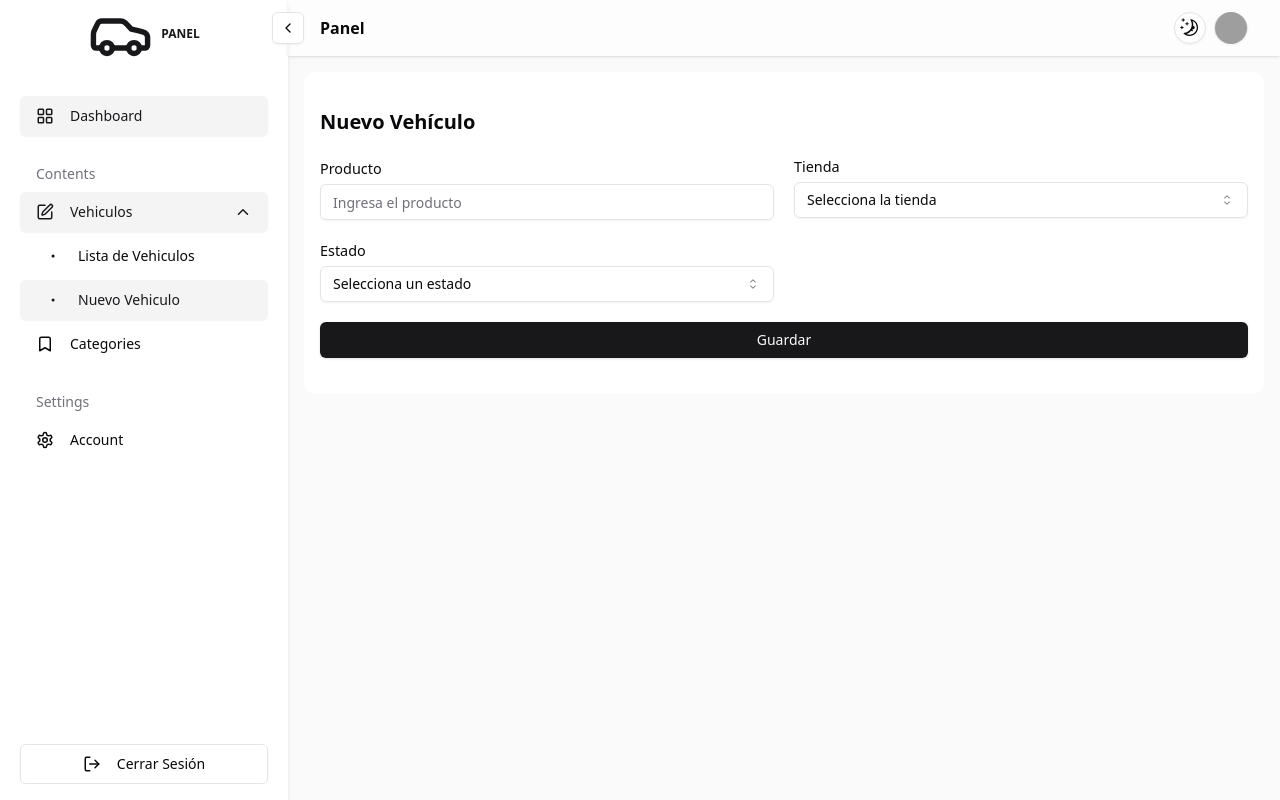
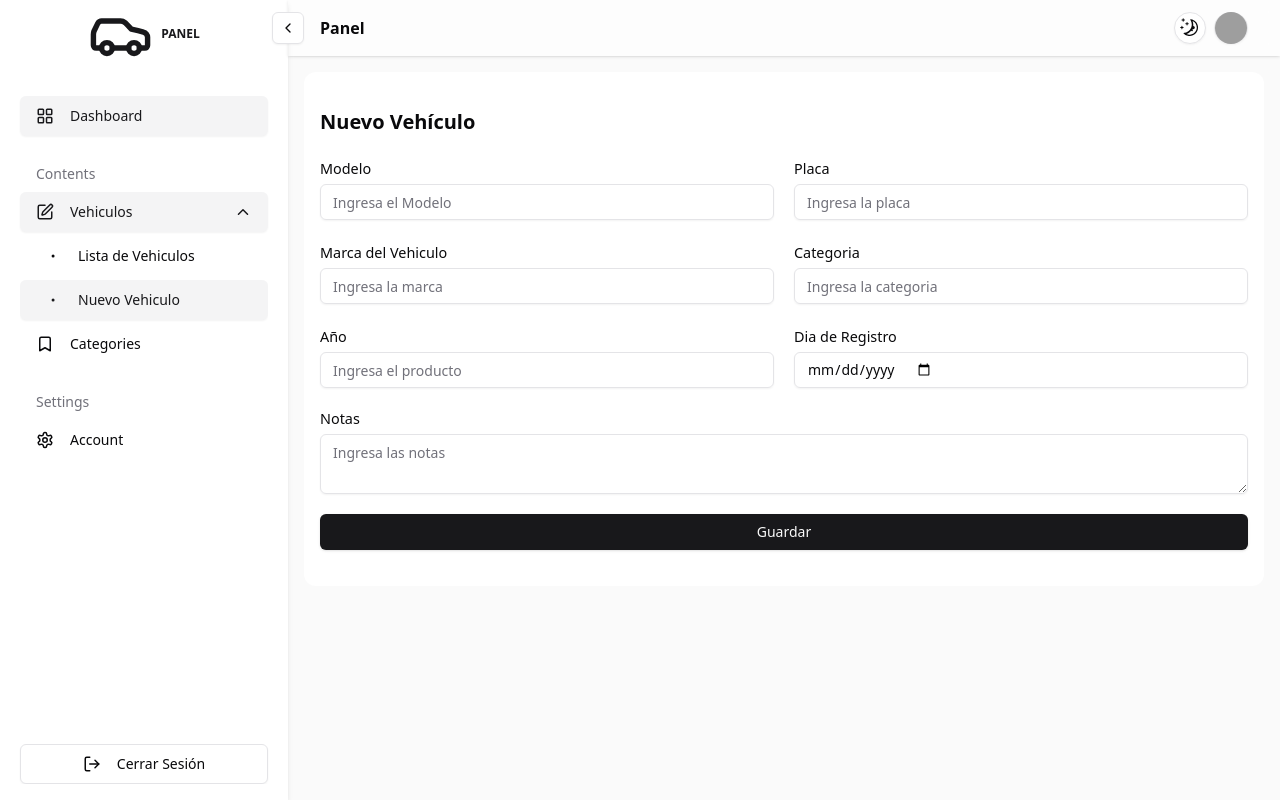
Before and after one commit to 2003scott/mecanica-client, a React (Vite) app: page /dashboard/vehicles/create in a window 1280 px wide. Built offline with nearby package versions, Linux system fonts and the light colour scheme; grey boxes are pictures that could not be loaded.

Commit message:
feat: enhance vehicle creation form with new fields and improved error handling

```diff
--- a/src/pages/dashboard/vehicles/create/index.tsx
+++ b/src/pages/dashboard/vehicles/create/index.tsx
@@ -1,88 +1,97 @@
-"use client"
-
 import { ButtonForm } from "@/components/custom/button-form"
 import { Inputform } from "@/components/custom/input-form"
-import { Selectform } from "@/components/custom/select-form"
-import { SelectItem } from "@radix-ui/react-select"
-import axios from "axios"
+import { TextAreaform } from "@/components/custom/textarea-form"
+import { http } from "@/proxys/http"
+import { vehicle } from "@/types/vehicles"
 import { useState } from "react"
-import { Controller, useForm } from "react-hook-form"
+import { useForm } from "react-hook-form"
 import { toast } from "sonner"
 
+export const Create = () => {
 
-export const Create=({ })=> {
-
-    const { handleSubmit, register, formState: { errors }, reset, control, setValue } = useForm<any>()
+    const { handleSubmit, register, formState: { errors }, reset } = useForm<vehicle>()
     const [isLoading, setIsLoading] = useState(false)
 
-    const onSubmit = async (formdata: any) => {
+    const onSubmit = async (data: vehicle) => {
+        const dataForm = {
+            make: data.make,
+            model: data.model,
+            year: parseInt(data.year.toString()),
+            category: data.category,
+            licensePlate: data.licensePlate,
+            registrationDate: data.registrationDate,
+            notes: data.notes
+        }
         setIsLoading(true)
-        const product = {
-            name: formdata.name,
-            status: formdata.status,
-            vendor: formdata.vendor
-        }
-        axios.post('', product)
+        http.post('/vehicles', dataForm)
             .then(() => {
+                setIsLoading(false)
+                toast.success("Vehiculo creado correctamente")
                 reset()
-                setValue("vendor", "")
-                setValue("status", "")
+            }
+            ).catch(() => {
                 setIsLoading(false)
-                toast.success('Producto creado correctamente')
-            })
-            .catch(() => {
-                toast.error("Error al crear el producto")
-                setIsLoading(false)
+                toast.error("Error al crear el vehiculo")
             })
     }
 
     return (
         <>
-
             <div className="py-5 space-y-5">
                 <h1 className="text-xl font-bold">Nuevo Vehículo</h1>
                 <form onSubmit={handleSubmit(onSubmit)} className="grid grid-cols-1 md:grid-cols-2 gap-5 items-start">
                     <Inputform
-                        title="Producto"
+                        title="Modelo"
+                        placeholder="Ingresa el Modelo"
+                        {...register("model", { required: true })}
+                        error={errors.model && "El campo es requerido"}
+                    />
+
+                    <Inputform
+                        title="Placa"
+                        placeholder="Ingresa la placa"
+                        {...register("licensePlate", { required: true })}
+                        error={errors.licensePlate && "El campo es requerido"}
+                    />
+                    <Inputform
+                        title="Marca del Vehiculo"
+                        placeholder="Ingresa la marca"
+                        {...register("make", { required: true })}
+                        error={errors.make && "El campo es requerido"}
+                    />
+
+                    <Inputform
+                        title="Categoria"
+                        placeholder="Ingresa la categoria"
+                        {...register("category", { required: true })}
+                        error={errors.category && "El campo es requerido"}
+                    />
+
+                    <Inputform
+                        title="Año"
+                        type="number"
                         placeholder="Ingresa el producto"
-                        {...register("name", { required: true })}
-                        error={errors.name && "El campo es requerido"}
+                        {...register("year", { required: true })}
+                        error={errors.year && "El campo es requerido"}
                     />
-                    <Controller
-                        name="vendor"
-                        control={control}
-                        rules={{ required: true }}
-                        render={({ field }) => (
-                            <Selectform {...field}
-                                title="Tienda"
-                                className="min-w-64"
-                                placeholder="Selecciona la tienda"
-                                onValueChange={(defaultValue: any) => field.onChange(defaultValue)}
-                                error={errors.vendor && "La Tienda es requerido"}
-                            >
-                                <SelectItem value="shopimax">rrrrr</SelectItem>
-                                <SelectItem value="deprimera">De Primera</SelectItem>
-                                <SelectItem value="maximportaciones">Max Importaciones</SelectItem>
-                            </Selectform>
-                        )}
+
+                    <Inputform
+                        title="Dia de Registro"
+                        type="date"
+                        placeholder="Ingresa el la fecha de registro"
+                        {...register("registrationDate", { required: true })}
+                        error={errors.registrationDate && "El campo es requerido"}
                     />
-                    <Controller
-                        name="status"
-                        control={control}
-                        rules={{ required: true }}
-                        render={({ field }) => (
-                            <Selectform {...field}
-                                title="Estado"
-                                className="min-w-64"
-                                placeholder="Selecciona un estado"
-                                onValueChange={(defaultValue: any) => field.onChange(defaultValue)}
-                                error={errors.vendor && "El estado es requerido"}
-                            >
-                                <SelectItem value="active">Activo</SelectItem>
-                                <SelectItem value="draft">draft</SelectItem>
-                            </Selectform>
-                        )}
+
+
+                    <TextAreaform
+                        containerClassName="col-span-full"
+                        placeholder="Ingresa las notas"
+                        title="Notas"
+                        {...register("notes", { required: true })}
+                        error={errors.notes && "El campo es requerido"}
                     />
+
                     <ButtonForm
                         defaultText="Guardar"
                         className="col-span-full"
```
